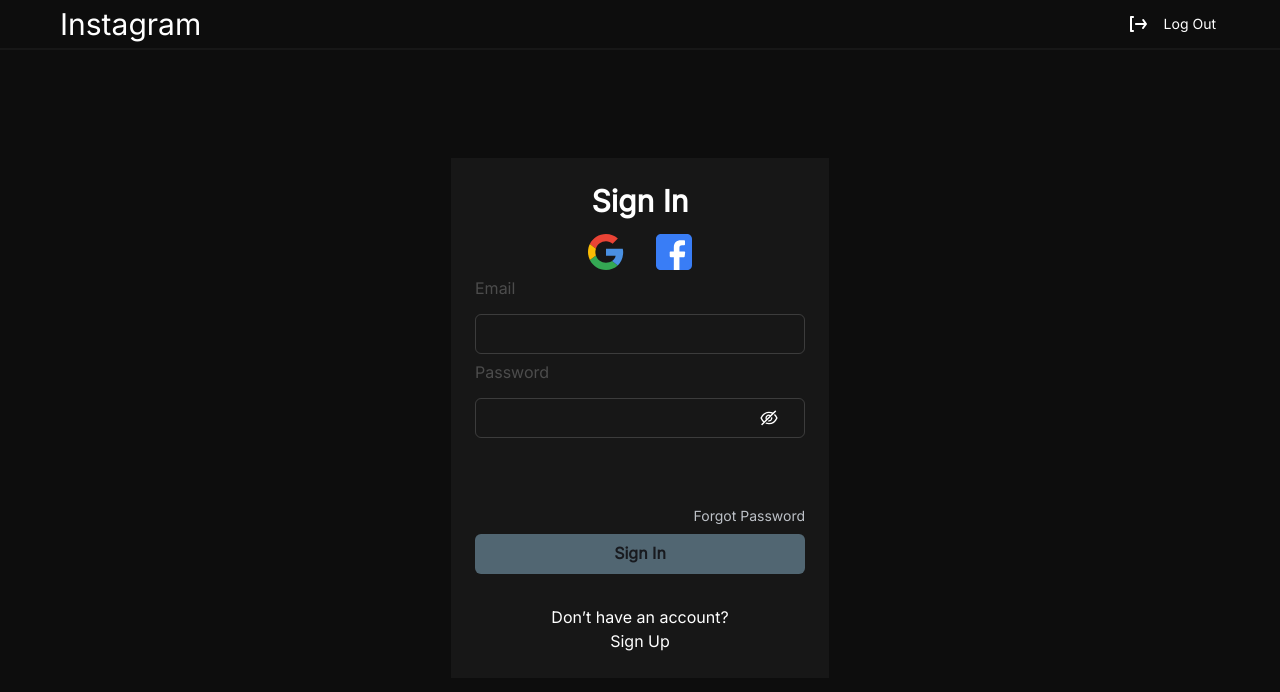
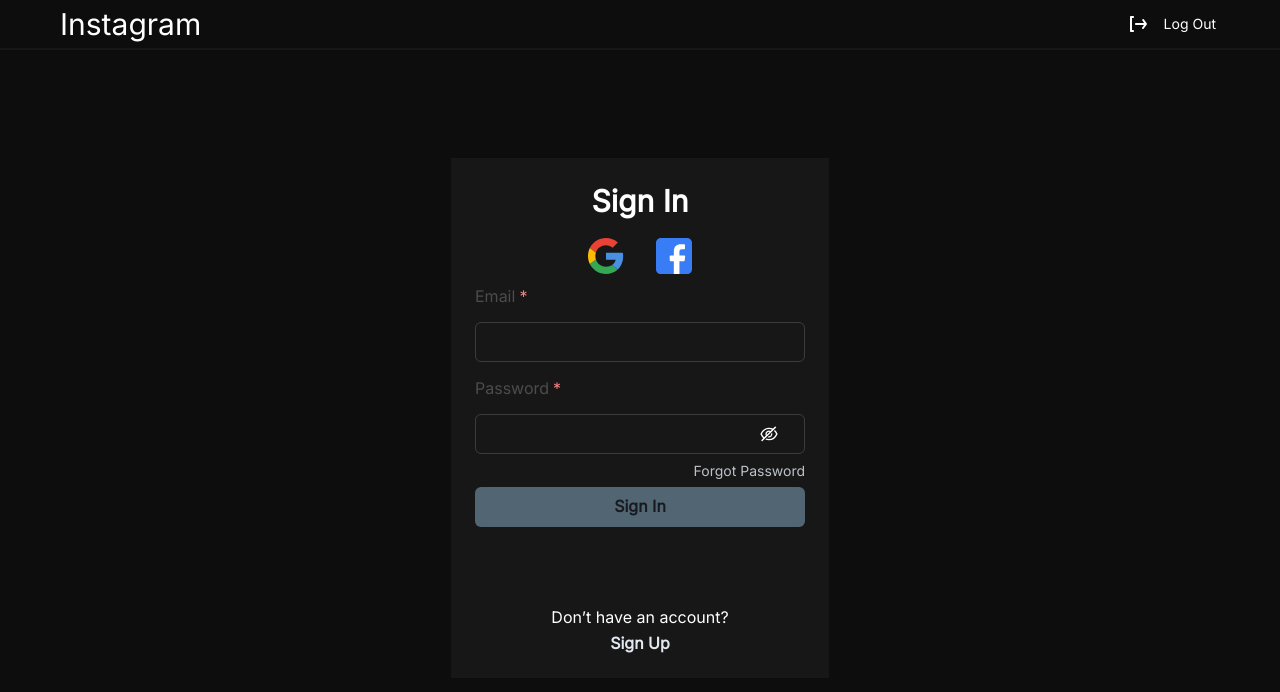
Before and after one commit to lunia56/instagram.ui, a Next.js app: page /signin in a window 1280 px wide. Shown: the top 692 px of the page. Built offline with nearby package versions, Linux system fonts and the light colour scheme.

Commit message:
refactor signIn

```diff
--- a/src/components/CreateProfile/CreateProfile.tsx
+++ b/src/components/CreateProfile/CreateProfile.tsx
@@ -4,7 +4,7 @@
 const CreateProfile = () => {
     return (
         <Box color='white'>
-            Hello World!!!
+            Create Profile Page!!!
         </Box>
     )
 }
--- a/src/components/SignIn/SignIn.tsx
+++ b/src/components/SignIn/SignIn.tsx
@@ -19,7 +19,6 @@
 } from '@chakra-ui/react'
 import {AiOutlineEye, AiOutlineEyeInvisible} from 'react-icons/ai'
 import {useSignInMutation} from '@/services/hooks'
-import {redirect} from 'next/navigation'
 
 
 type  FormValues = {
@@ -29,7 +28,7 @@
 const SignIn = () => {
 
     const [showPassword, setShowPassword] = useState(false)
-    const [queryError, setQueryError] = useState<string>('')
+    // const [queryError, setQueryError] = useState<string>('')
 
 
     const {mutate: signIn, error, isLoading} = useSignInMutation()
@@ -52,14 +51,14 @@
         <>
             {isLoading && <Progress size="xs" isIndeterminate color="gray.800" bg="gray.800"/>}
             <Box className={s.signUpContainer}>
-                <VStack className={s.signUpBlock} spacing={0}>
+                <VStack className={s.signUpBlock} spacing={1}>
                     <Heading mb="15px" size="lg">Sign In</Heading>
                     <SocialRegistrationForm/>
                     <Box className={s.formBlock}>
                         <form onSubmit={handleSubmit(onSubmit)}>
-                            <VStack spacing={0} align="stretch">
+                            <VStack spacing={2} align="stretch" >
 
-                                <FormControl isInvalid={Boolean(errors.email)}>
+                                <FormControl isInvalid={Boolean(errors.email)} isRequired>
                                     <FormLabel color={'#4C4C4C'}>Email</FormLabel>
 
                                     <Controller
@@ -86,7 +85,7 @@
                                     </FormErrorMessage>
                                 </FormControl>
 
-                                <FormControl isInvalid={Boolean(errors.password)}>
+                                <FormControl isInvalid={Boolean(errors.password)} isRequired  display={'flex'} flexDirection={'column'} justifyContent={'center'}>
                                     <FormLabel color={'#4C4C4C'}>Password</FormLabel>
                                     <Controller
                                         control={control}
@@ -104,8 +103,7 @@
                                         }}
                                         render={({field: {onChange, value}}) => (<>
 
-                                            <InputGroup mb="60px">
-
+                                            <InputGroup >
                                                 <Input
                                                     value={value}
                                                     onChange={onChange}
@@ -113,7 +111,6 @@
                                                     pr="4.5rem"
                                                     type={showPassword ? 'text' : 'password'}
                                                 />
-
                                                 <InputRightElement width="4.5rem">
                                                     <IconButton
                                                         h="1.75rem"
@@ -127,23 +124,15 @@
                                                             <AiOutlineEye size={'20px'} color={'white'}/> :
                                                             <AiOutlineEyeInvisible size={'20px'} color={'white'}/>}
                                                     />
-
                                                 </InputRightElement>
                                             </InputGroup>
                                         </>)}
-
                                     />
-                                    <Link className={s.forgot} href={'/'}>Forgot Password</Link>
-
-
                                     <FormErrorMessage>
                                         {errors.password && <span>{errors.password.message}</span>}
                                     </FormErrorMessage>
-                                    {/*<FormErrorMessage>*/}
-                                    {/*    {queryError && <span>Ошибка</span>}*/}
-                                    {/*</FormErrorMessage>*/}
                                 </FormControl>
-
+                                <Button variant={'link'} className={s.forgot} > <Link  href={'/'}>Forgot Password</Link></Button>
 
                                 <Button
                                     type="submit"
@@ -159,7 +148,7 @@
                         </form>
                     </Box>
                     <Text>Don’t have an account?</Text>
-                    <Link href={'/signup'}>Sign Up</Link>
+                    <Button variant={'link'}><Link href={'/'}>Sign Up</Link></Button>
                 </VStack>
             </Box>
         </>
```
